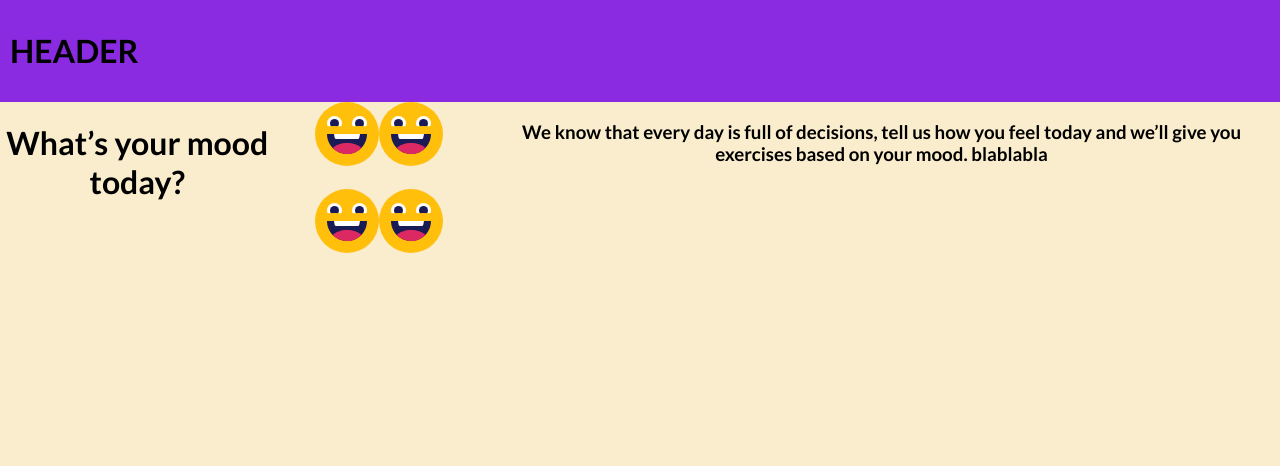
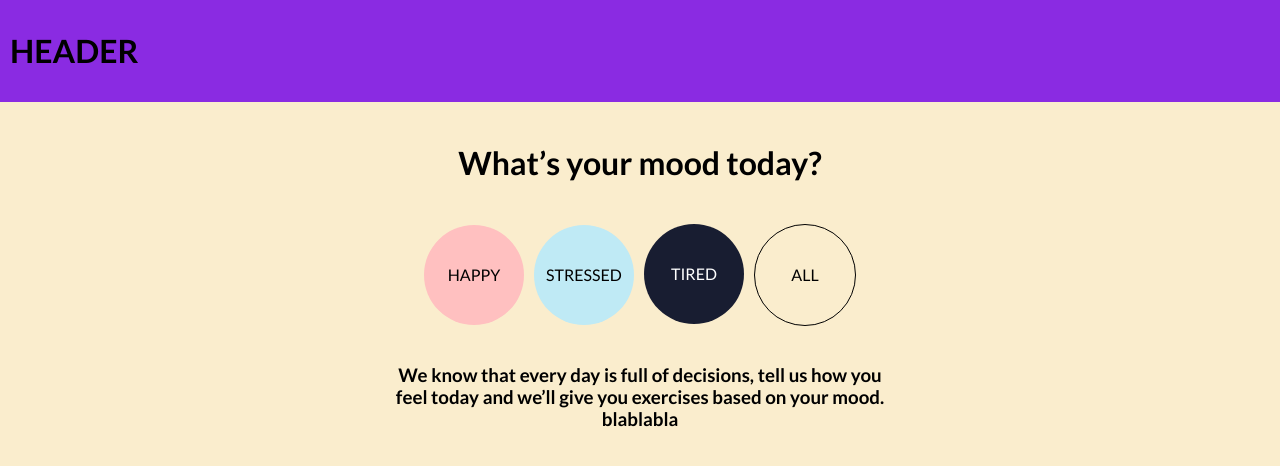
Before and after one commit to idanygo/mood-project, a Next.js app: page / in a window 1280 px wide. Shown: the top 466 px of the page. Built offline with nearby package versions, Linux system fonts and the light colour scheme.

Commit message:
fixed desktop and circles

```diff
--- a/pages/index.js
+++ b/pages/index.js
@@ -12,26 +12,26 @@ export default function Home() {
         <meta name="viewport" content="width=device-width, initial-scale=1" />
         <link rel="icon" href="/favicon.ico" />
       </Head>
-      <main>
+      <main className={styles.mainwrapper}>
         <div className={styles.wrapper}>
           <div className={styles.headline}>
             <h1>What’s your mood today?</h1>
           </div>
           <div className={styles.emojiContainer}>
             <div className={styles.happyStressContainer}>
-              <Link className={styles.happyImg} href={"/happy"}>
-                <Image src={happySvg} alt="Happy emoji" />
+              <Link className={styles.happyLink} href={"/happy"}>
+                <div className={styles.happyCircle}>HAPPY</div>
               </Link>
-              <Link className={styles.stressedImg} href={"/stressed"}>
-                <Image src={happySvg} alt="Stressed emoji" />
+              <Link className={styles.stressedLink} href={"/stressed"}>
+                <div className={styles.stressedCircle}>STRESSED</div>
               </Link>
             </div>
             <div className={styles.tiredAllContainer}>
-              <Link className={styles.tiredImg} href={"/tired"}>
-                <Image src={happySvg} alt="Tired emoji" />
+              <Link className={styles.tiredLink} href={"/tired"}>
+                <div className={styles.tiredCircle}>TIRED</div>
               </Link>
-              <Link className={styles.tiredImg} href={"/all"}>
-                <Image src={happySvg} alt="Tired emoji" />
+              <Link className={styles.allLink} href={"/all"}>
+                <div className={styles.allCircle}>ALL</div>
               </Link>
             </div>
           </div>
--- a/styles/Home.module.css
+++ b/styles/Home.module.css
@@ -1,40 +1,85 @@
 .emojiContainer {
   display: flex;
   flex-wrap: wrap;
-  gap: 20px;
   align-items: center;
   justify-content: center;
+  gap: 10px;
 }
 
-.happyImg,
-.tiredImg,
-.stressedImg {
+.happyStressContainer,
+.tiredAllContainer {
+  display: flex;
+  gap: 10px;
+}
+
+.happyLink,
+.tiredLink,
+.stressedLink,
+.allLink {
+  text-decoration: none;
+}
+
+.tiredCircle,
+.happyCircle,
+.stressedCircle,
+.allCircle {
+  display: flex;
+  justify-content: center;
+  align-items: center;
   width: 100px;
+  height: 100px;
+  border-radius: 50%;
+  text-decoration: none;
+  transition: width 0.5s ease, height 0.5s ease;
+}
+
+.tiredCircle:hover,
+.happyCircle:hover,
+.stressedCircle:hover,
+.allCircle:hover {
+  width: 110px;
+  height: 110px;
+  transition: width 0.5s ease, height 0.5s ease;
+}
+
+.tiredCircle {
+  background-color: #181d31;
+  color: white;
+}
+
+.happyCircle {
+  background-color: #ffc0c0;
+  color: black;
+}
+
+.stressedCircle {
+  background-color: #bfeaf5;
+  color: black;
+}
+
+.allCircle {
+  background-color: #faedcd;
+  color: black;
+  border: 1px solid black;
 }
 
 .wrapper {
   display: flex;
+  flex-direction: column;
   text-align: center;
+  gap: 20px;
+  margin-top: 20px;
+  padding: 0px 15px 0px 15px;
+  max-width: 500px;
+}
+
+.mainwrapper {
+  display: flex;
+  justify-content: center;
 }
 
 @media screen and (max-width: 768px) {
-  .happyStressContainer,
-  .tiredAllContainer {
-    display: flex;
-  }
-
   .wrapper {
-    display: flex;
-    flex-direction: column;
-    align-items: center;
-    gap: 40px;
-    margin-top: 50px;
-    max-width: 500px;
-    text-align: center;
     height: 100vh;
   }
-  .text {
-    padding: 0px 30px 0px 30px;
-    display: flex;
-  }
 }
```
